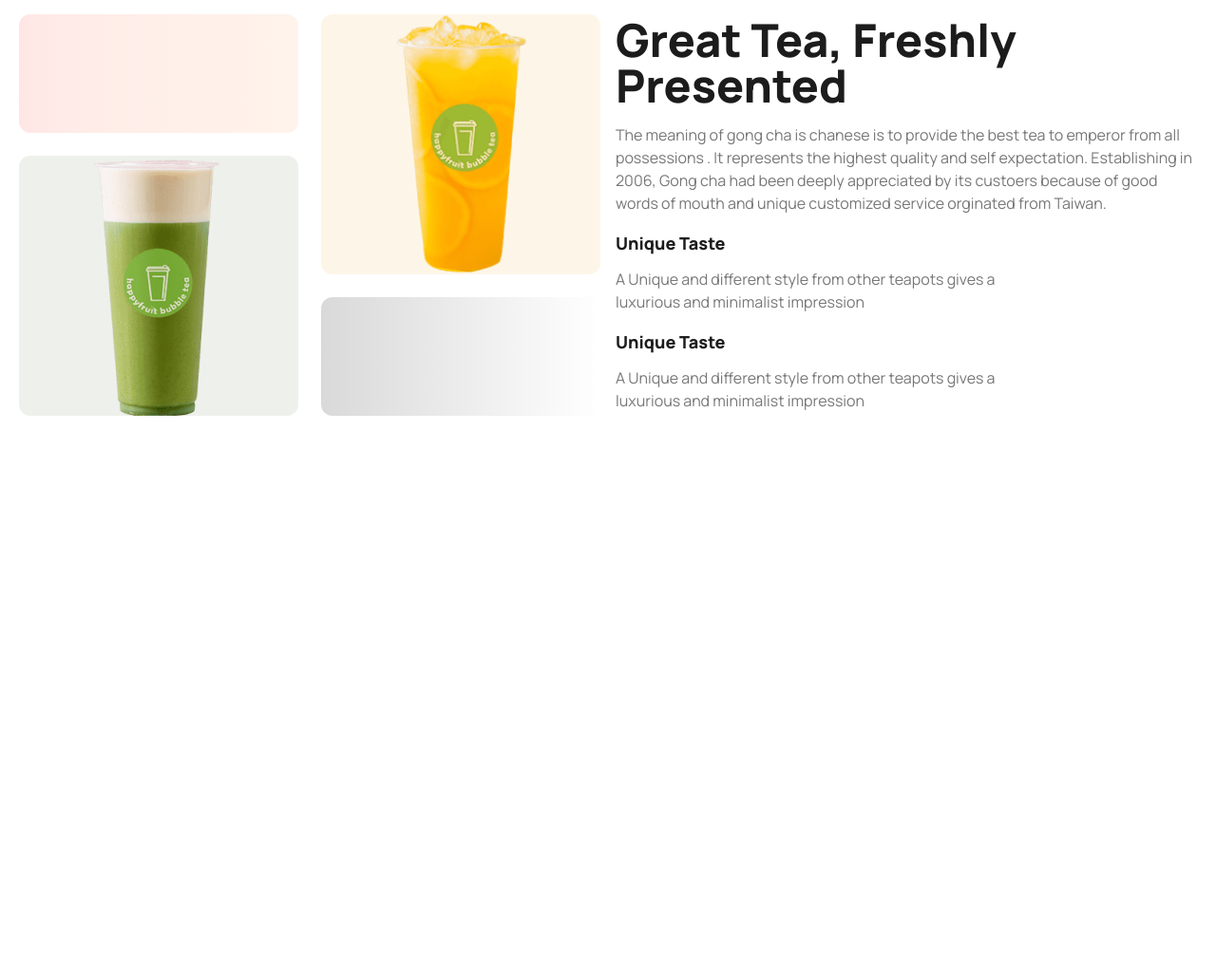
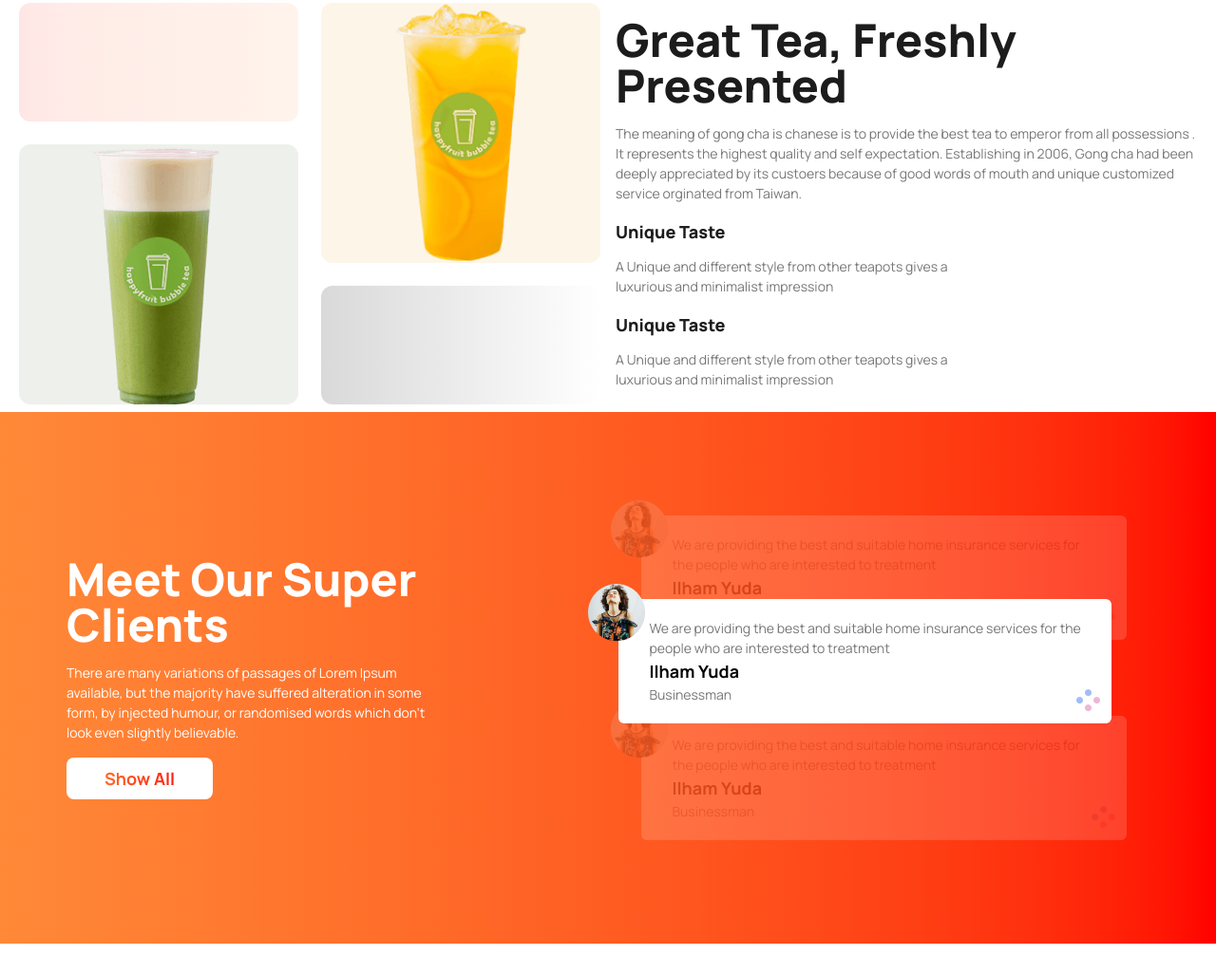
Before and after one commit to nillworks/House-Website, a website: page index.html in a window 1280 px wide. Shown: the part 1146-2172 px from the top of the page at 95% size. Before the commit the page ends 1640 px from the top, so only its background shows below. Drawn offline with Linux system fonts and the light colour scheme.

Commit message:
Completes: Meet Our Super Clients Layout ui

```diff
--- a/index.html
+++ b/index.html
@@ -215,9 +215,82 @@
     </Section>
 
 
-    <!--  -->
+    <!-- Meet Our Super Clients Section -->
     <Section>
-      <div class="containers"></div>
+      <div class="containers paddingXl bg-linear-to-r to-[#FF0000] from-[#FF8938]
+      flex flex-col gap-6 justify-between items-center md:flex-row">
+
+        <!-- left Content -->
+        <div class="md:basis-[50%] space-y-4 text-white">
+          <h2 class="text-5xl font-extrabold ">Meet Our Super <br class="hidden lg:block"> Clients</h2>
+          <p class="text-white">There are many variations of passages of Lorem Ipsum <br
+              class="hidden lg:block">available, but the majority have
+            suffered alteration
+            in some <br class="hidden lg:block"> form,
+            by injected humour, or randomised words which don't <br class="hidden lg:block"> look even slightly
+            believable.</p>
+
+          <!-- Btn -->
+          <div class=" bg-white inline-block py-2 px-3 rounded-lg">
+            <a href="#" class="text-lg font-bold px-4 py-2 rounded
+              bg-linear-to-r gradientText">
+              Show All
+            </a>
+          </div>
+
+        </div>
+
+        <!-- Right Content -->
+        <div class="md:basis-[50%] space-y-20 relative p-6">
+
+
+          <!-- Items 1 -->
+          <div class="bg-white py-5 px-8 rounded-md flex flex-col gap-3 relative opacity-15">
+            <img src="images/client.png" alt="img" class="absolute -top-4 -left-8">
+            <div>
+              <p class="">We are providing the best and suitable home insurance services for the people who are
+                interested to
+                treatment</p>
+              <div>
+                <h2 class="text-lg font-bold">Ilham Yuda</h2>
+                <p class="">Businessman</p>
+              </div>
+            </div>
+            <img src="images/circles.png" alt="img" class="absolute bottom-3 right-3">
+          </div>
+          <!-- Items 2 -->
+          <div class="bg-white py-5 px-8 rounded-md flex flex-col gap-3  absolute top-28 right-10 z-60">
+            <img src="images/client.png" alt="img" class="absolute -top-4 -left-8">
+            <div>
+              <p class="">We are providing the best and suitable home insurance services for the people who are
+                interested to
+                treatment</p>
+              <div>
+                <h2 class="text-lg font-bold">Ilham Yuda</h2>
+                <p class="">Businessman</p>
+              </div>
+            </div>
+            <img src="images/circles.png" alt="img" class="absolute bottom-3 right-3">
+          </div>
+          <!-- Items 3 -->
+          <div class="bg-white py-5 px-8 rounded-md flex flex-col gap-3 relative opacity-15">
+            <img src="images/client.png" alt="img" class="absolute -top-4 -left-8">
+            <div>
+              <p class="">We are providing the best and suitable home insurance services for the people who are
+                interested to
+                treatment</p>
+              <div>
+                <h2 class="text-lg font-bold">Ilham Yuda</h2>
+                <p class="">Businessman</p>
+              </div>
+            </div>
+            <img src="images/circles.png" alt="img" class="absolute bottom-3 right-3">
+          </div>
+
+
+        </div>
+
+      </div>
     </Section>
 
 
--- a/src/input.css
+++ b/src/input.css
@@ -38,4 +38,18 @@
     opacity: 0.9;
     font-size: 14px;
   }
+  p {
+    color: var(--color-paragraphColor);
+    font-size: 14px;
+  }
+  .gradientText {
+    background: linear-gradient(to right, #ff8938, #ff0000);
+    -webkit-background-clip: text;
+    background-clip: text;
+    color: transparent;
+    padding: 15px 28px;
+  }
+  .paddingXl {
+    padding: 85px 70px;
+  }
 }
```
Also changed, not shown: src/output.css.
